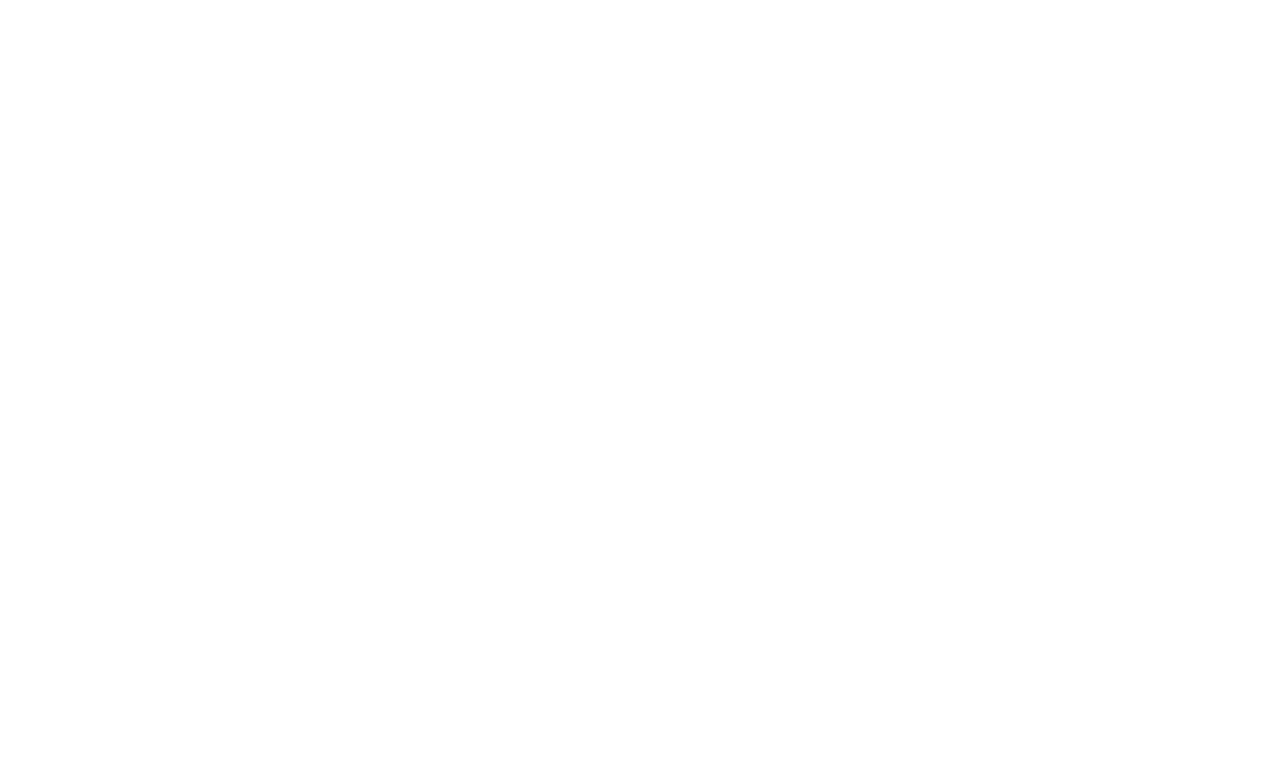
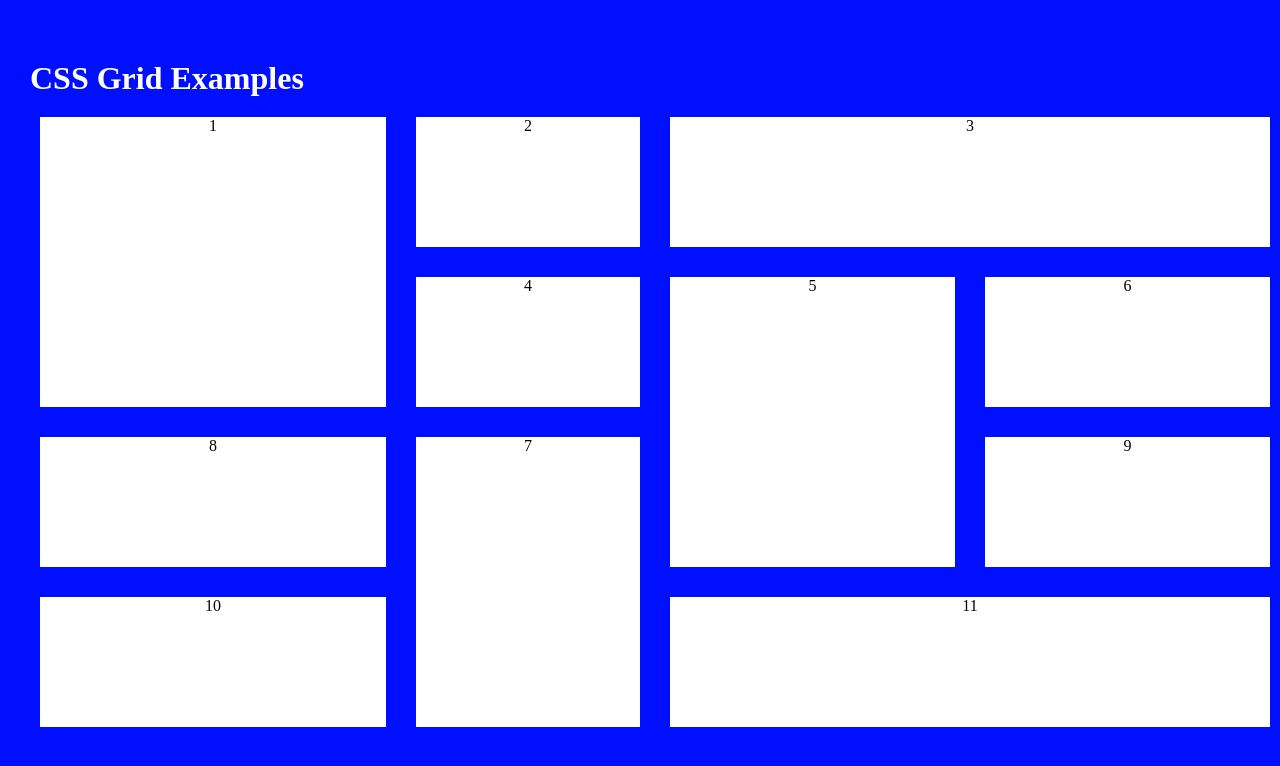
Before and after one commit to Duchoo/Lesson-9, a plain HTML site: page index.html in a window 1280 px wide. Drawn offline with Linux system fonts and the light colour scheme.

Commit message:
grid layaout

```diff
--- a/css/style.css
+++ b/css/style.css
@@ -0,0 +1,51 @@
+* {
+  margin: 10px;
+  padding: 0%;
+  box-sizing: border-box;
+}
+.box {
+  /* border: 1px solid #000000; */
+  text-align: center;
+  background-color: #ffffff;
+}
+body {
+  background-color: #000fff;
+}
+.start {
+  display: grid;
+  grid-template-columns: 30% 20% 25% 25%;
+  grid-column-gap: 10px;
+  grid-row-gap: 10px;
+  grid-auto-rows: minmax(150px, auto);
+}
+h1 {
+  color: #ffffff;
+  margin-top: 50px;
+}
+.item-1 {
+  grid-row-start: 1;
+  grid-row-end: 3;
+}
+.item-7 {
+  grid-column-start: 2;
+  grid-row-start: 3;
+  grid-row-end: 5;
+}
+.item-3 {
+  grid-column-start: 3;
+  grid-column-end: 5;
+  grid-row-start: 1;
+  grid-row-end: 2;
+}
+.item-5 {
+  grid-column-start: 3;
+  grid-column-end: 3;
+  grid-row-start: 4;
+  grid-row-end: 2;
+}
+.item-11 {
+  grid-column-start: 3;
+  grid-column-end: 5;
+  grid-row-start: 4;
+  grid-row-end: 4;
+}
--- a/index.html
+++ b/index.html
@@ -7,5 +7,20 @@
     <link rel="stylesheet" href="css/style.css" />
     <title>Lesson 9</title>
   </head>
-  <body></body>
+  <body>
+    <h1>CSS Grid Examples</h1>
+    <div class="start">
+      <div class="box item-1">1</div>
+      <div class="box item-2">2</div>
+      <div class="box item-3">3</div>
+      <div class="box item-4">4</div>
+      <div class="box item-5">5</div>
+      <div class="box item-6">6</div>
+      <div class="box item-7">7</div>
+      <div class="box item-8">8</div>
+      <div class="box item-9">9</div>
+      <div class="box item-10">10</div>
+      <div class="box item-11">11</div>
+    </div>
+  </body>
 </html>
```
